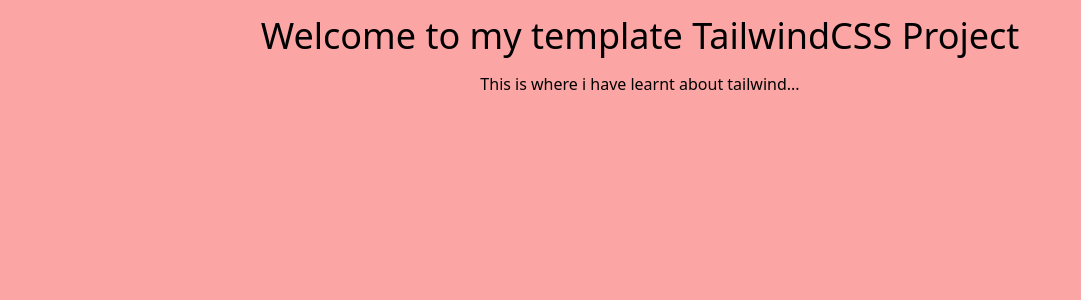
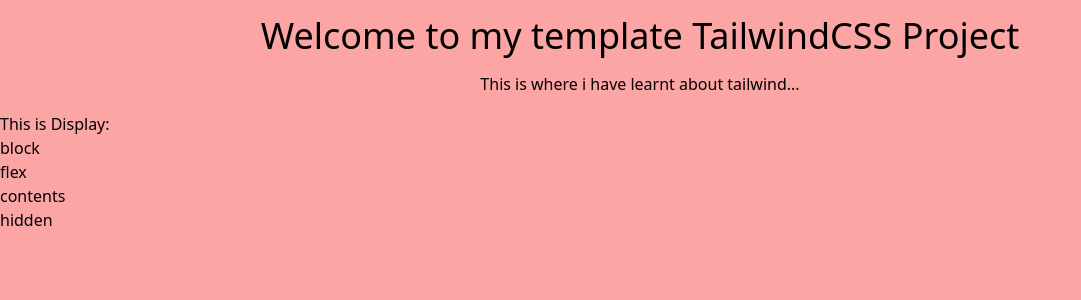
Before and after one commit to James-Frown/Learning-TailwindCSS, a React (Vite) app: page / in a window 1280 px wide. Shown: the top 300 px of the page, without its empty margins (0-1081 px from the left). Built offline with nearby package versions, Linux system fonts and the light colour scheme.

Commit message:
linked tailwindcss to vite | react project

```diff
--- a/src/App.jsx
+++ b/src/App.jsx
@@ -25,6 +25,33 @@
             This is where i have learnt about tailwind...
           </p>
         </div>
+        <div>
+          <p className="
+          text-base
+          ">
+            This is Display:
+          </p>
+          <p className="
+          text-base
+          ">
+            block
+          </p>
+          <p className="
+          text-base
+          ">
+            flex
+          </p>
+          <p className="
+          text-base
+          ">
+            contents
+          </p>
+          <p className="
+          text-base
+          ">
+            hidden
+          </p>
+        </div>
       </div>
     </>
   )
```
